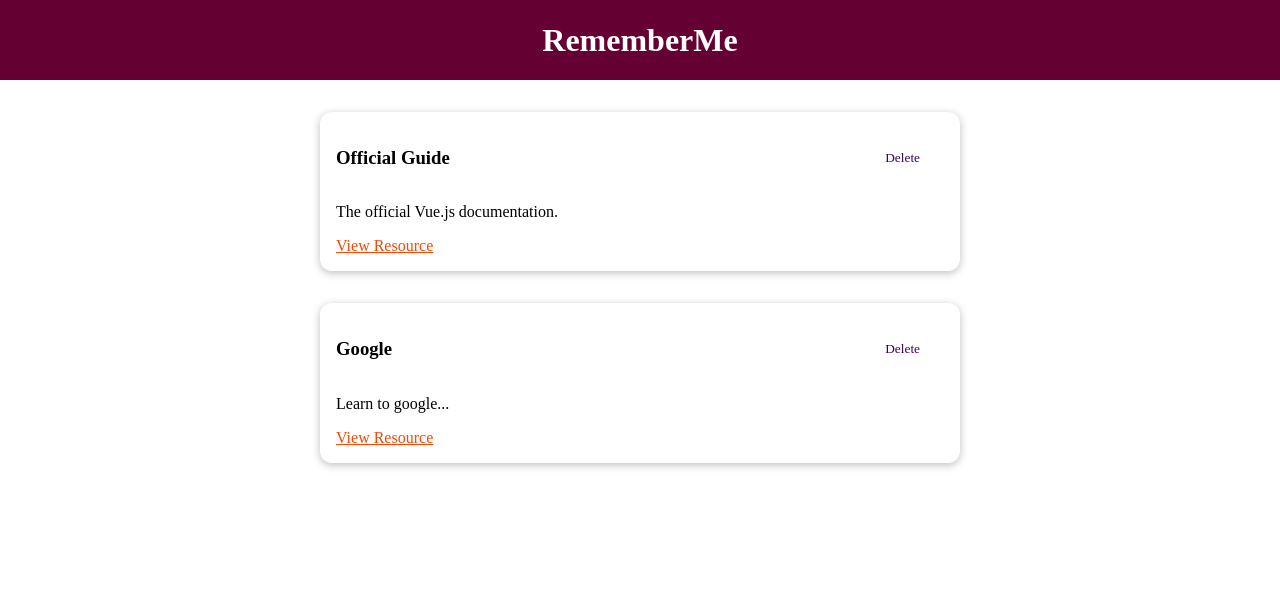
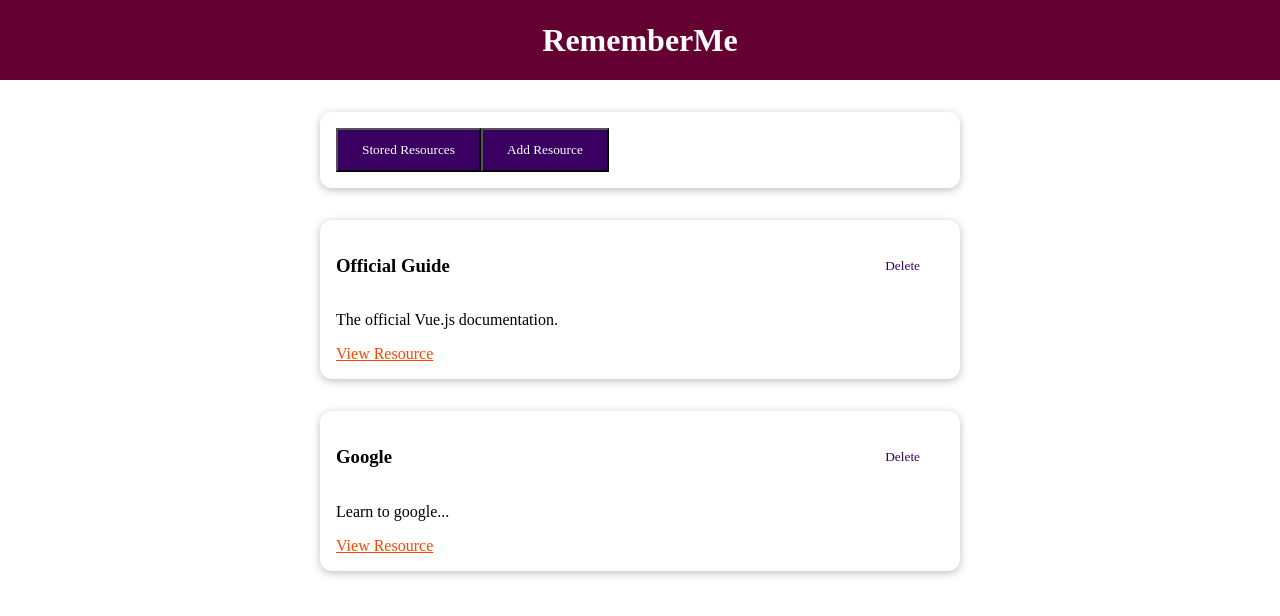
Before and after one commit to Thirdbot/vue-first-app-learning, a Vue app: page / in a window 1280 px wide. Shown: the top 616 px of the page. Built offline with nearby package versions, Linux system fonts and the light colour scheme.

Commit message:
dynamic component for show page

```diff
--- a/src/App.vue
+++ b/src/App.vue
@@ -1,35 +1,17 @@
 <template>
     <the-header title="RememberMe"></the-header>
-    <stored-resource :resources="storedResources"></stored-resource>
+    <the-resources></the-resources>
 
 </template>
 
 <script>
-import StoredResource from './components/StoredResource.vue';
+
 import TheHeader from './components/layouts/TheHeader.vue';
+import TheResources from './components/learning-resource/TheResources.vue';
 export default{
     components:{
-        'StoredResource':StoredResource,
-        'TheHeader':TheHeader
-    },
-    data(){
-        return{
-            storedResources:[
-                {
-                    id:'official-guide',
-                    title:'Official Guide',
-                    description:'The official Vue.js documentation.',
-                    link:'https://vuejs.org'
-                },
-                {
-                    id:'google',
-                    title:'Google',
-                    description:'Learn to google...',
-                    link:'https://google.org'
-                },
-
-            ]
-        };
+        TheHeader,
+        TheResources
     }
 }
 </script>
--- /dev/null
+++ b/src/components/learning-resource/AddResources.vue
@@ -0,0 +1,4 @@
+<template>
+    <div>
+    </div>
+</template>
--- a/src/components/StoredResource.vue
+++ b/src/components/learning-resource/StoredResource.vue
@@ -9,13 +9,18 @@
 </template>
 
 <script>
+import { inject } from 'vue';
 import LearningResource from './LearningResource.vue';
 
 export default{
     components:{
         'LearningResource':LearningResource
     },
-    props:['resources']
+    data(){
+        return{
+            resources:inject('resources')
+        }
+    }
 }
 </script>
 
--- /dev/null
+++ b/src/components/learning-resource/TheResources.vue
@@ -0,0 +1,51 @@
+<template>
+    <base-card>
+    <base-button @click="setSelectedTab('StoredResource')">Stored Resources</base-button>
+    <base-button @click="setSelectedTab('AddResources')">Add Resource</base-button>
+    </base-card>
+    <!-- <add-resources></add-resources> -->
+    <component :is="seletedTab"></component>
+</template>
+
+<script>
+import StoredResource from './StoredResource.vue';
+import AddResources from './AddResources.vue';
+export default{
+    components:{
+        StoredResource,
+        AddResources
+    },
+    data(){
+        return{
+            //default
+            seletedTab:'StoredResource',
+            storedResources:[
+                {
+                    id:'official-guide',
+                    title:'Official Guide',
+                    description:'The official Vue.js documentation.',
+                    link:'https://vuejs.org'
+                },
+                {
+                    id:'google',
+                    title:'Google',
+                    description:'Learn to google...',
+                    link:'https://google.org'
+                },
+
+            ]
+        }
+    },
+    provide(){
+        return{
+            resources:this.storedResources
+        };
+    },
+
+    methods:{
+        setSelectedTab(tab){
+            this.seletedTab = tab;
+        }
+    }
+}
+</script>
```
Also changed, not shown: src/components/learning-resource/LearningResource.vue (renamed from src/components/LearningResource.vue).
